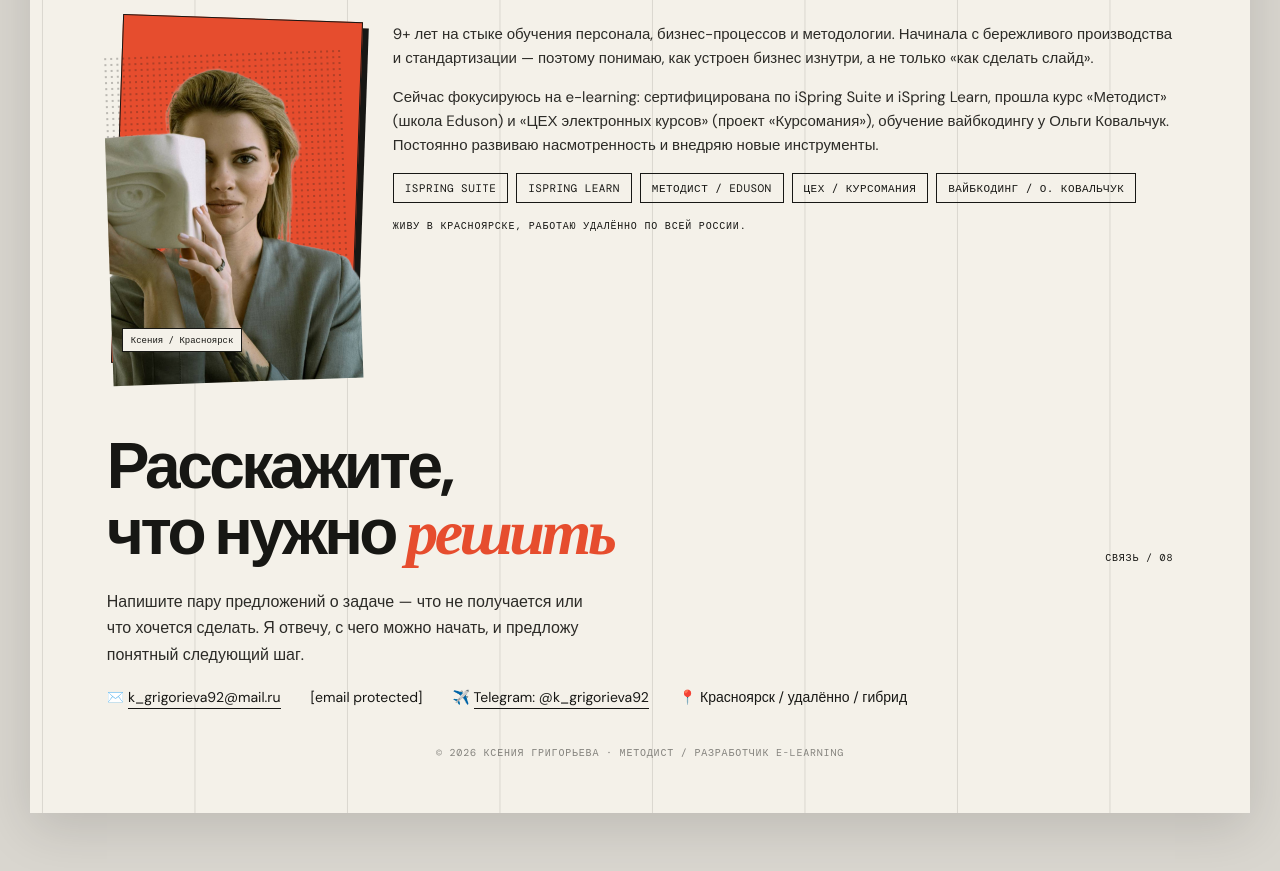
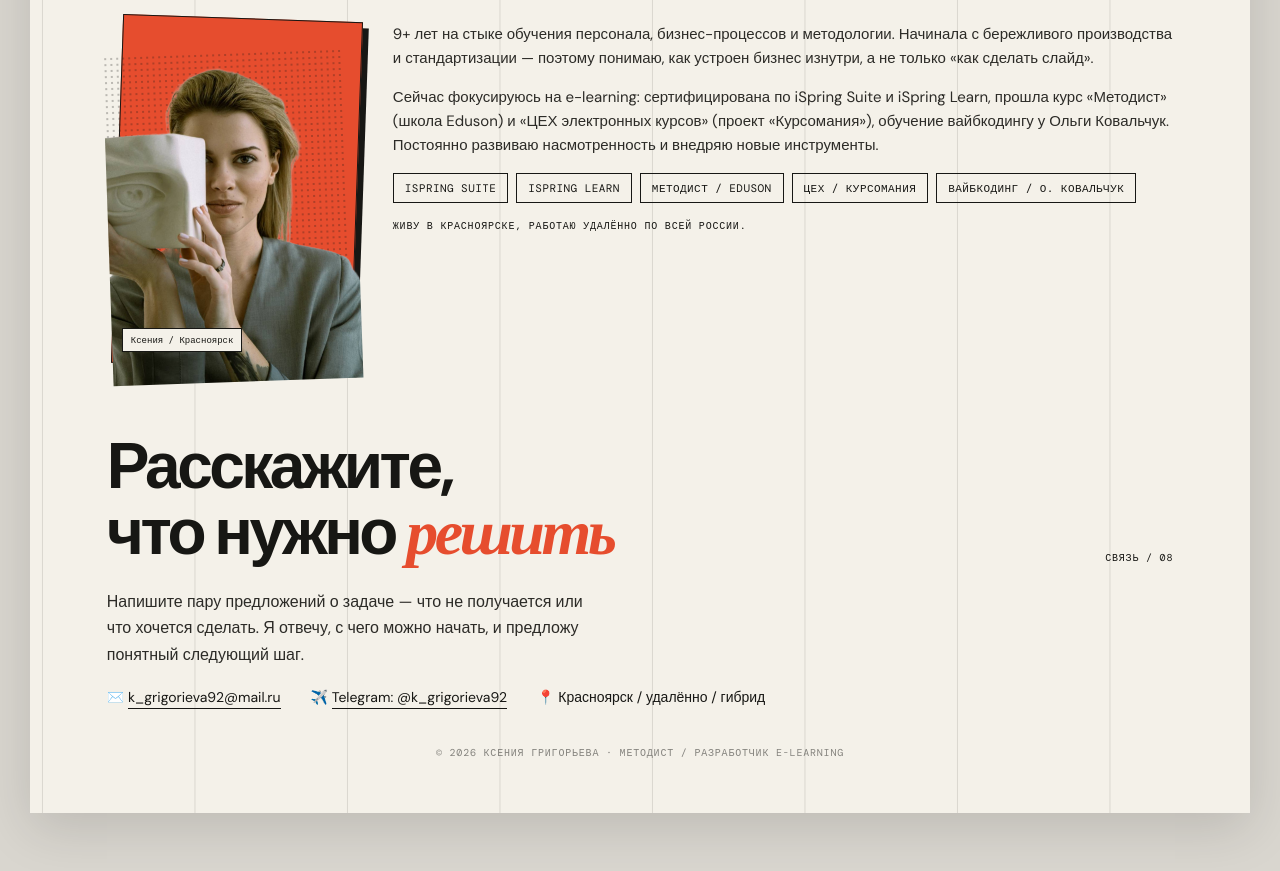
Before and after one commit to ksenia-grigorieva/portfolio, a plain HTML site: page index.html in a window 1280 px wide. Shown: the part 5455-6326 px from the top of the page. Drawn offline with nearby package versions, Linux system fonts and the light colour scheme; a web font is replaced by a local one.

Commit message:
Update index.html

```diff
--- a/index.html
+++ b/index.html
@@ -566,7 +566,7 @@ body{margin:0;background:#d9d6cf;color:var(--ink);font-family:'DM Sans',Arial,sa
   <p class="small" style="max-width:500px">Напишите пару предложений о задаче — что не получается или что хочется сделать. Я отвечу, с чего можно начать, и предложу понятный следующий шаг.</p>
 
   <div class="contacts">
-    <span>✉️ <a href="mailto:k_grigorieva92@mail.ru">k_grigorieva92@mail.ru</a></span><span class="__cf_email__" data-cfemail="076c5860756e6068756e6271663e35476a666e6b297572">[email&#160;protected]</span></a></span>
+<span>✉️ <a href="mailto:k_grigorieva92@mail.ru">k_grigorieva92@mail.ru</a></span>
     <span>✈️ <a href="https://t.me/k_grigorieva92" target="_blank" rel="noopener">Telegram: @k_grigorieva92</a></span>
     <span>📍 Красноярск / удалённо / гибрид</span>
   </div>
```
